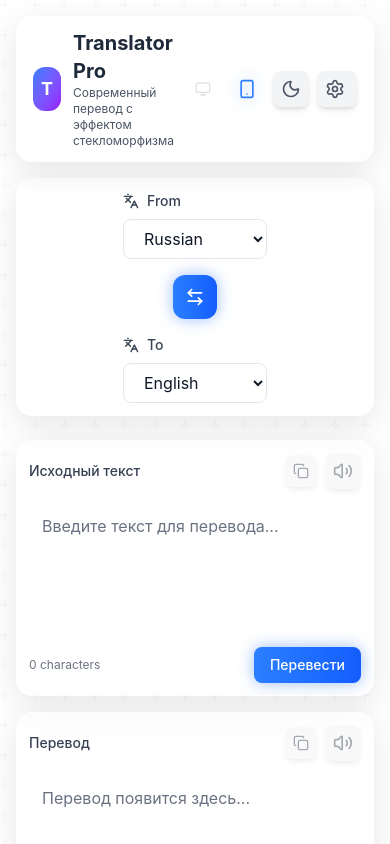
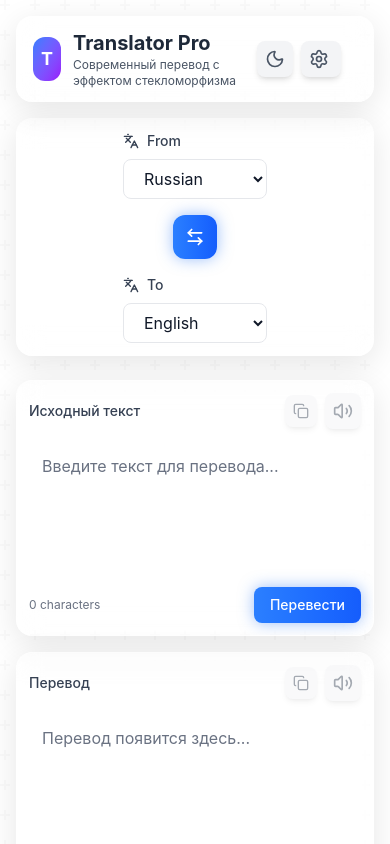
Before and after one commit to ertahfit-crypto/translator-pro, a React (Vite) app: page / in a window 390 px wide. Shown: the top 844 px of the page. Built offline with nearby package versions, Linux system fonts and the light colour scheme.

Commit message:
Hide desktop icons on mobile and fix header padding

```diff
--- a/src/components/Header.jsx
+++ b/src/components/Header.jsx
@@ -54,7 +54,7 @@ const Header = ({
           </div>
 
           {/* Theme Switcher */}
-          <div className="flex items-center gap-2">
+          <div className="flex items-center gap-2 pr-4">
             {/* Desktop Indicator */}
             <motion.button
               whileHover={{ scale: 1.1 }}
@@ -65,7 +65,7 @@ const Header = ({
                 filter: isMobile ? 'none' : 'drop-shadow(0 0 8px rgba(59, 130, 246, 0.5))'
               }}
               transition={{ duration: 0.3 }}
-              className="p-2 rounded-lg cursor-pointer"
+              className="p-2 rounded-lg cursor-pointer hidden md:flex"
               title="Desktop Mode"
             >
               <Monitor className={`w-5 h-5 transition-colors duration-300 ${
@@ -83,7 +83,7 @@ const Header = ({
                 filter: isMobile ? 'drop-shadow(0 0 8px rgba(59, 130, 246, 0.5))' : 'none'
               }}
               transition={{ duration: 0.3 }}
-              className="p-2 rounded-lg cursor-pointer"
+              className="p-2 rounded-lg cursor-pointer hidden md:flex"
               title="Mobile Mode"
             >
               <Smartphone className={`w-5 h-5 transition-colors duration-300 ${
```
